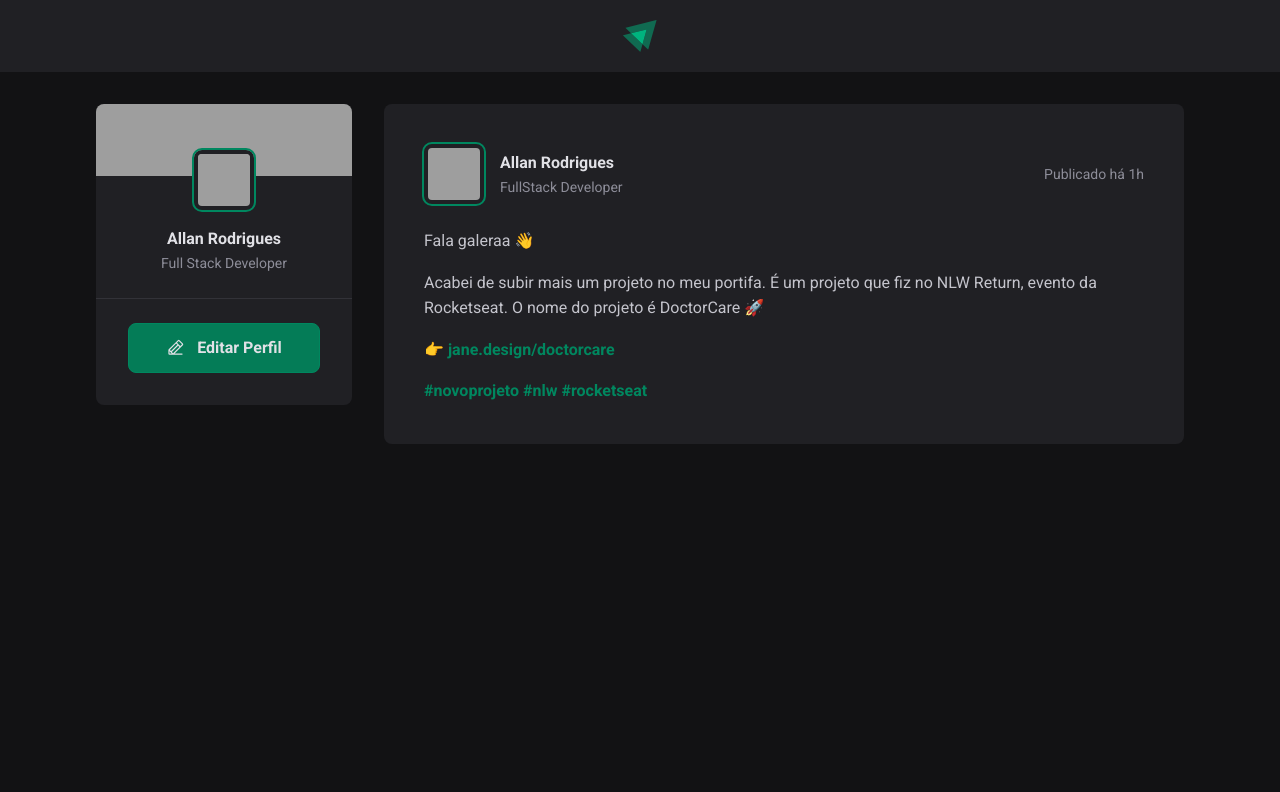
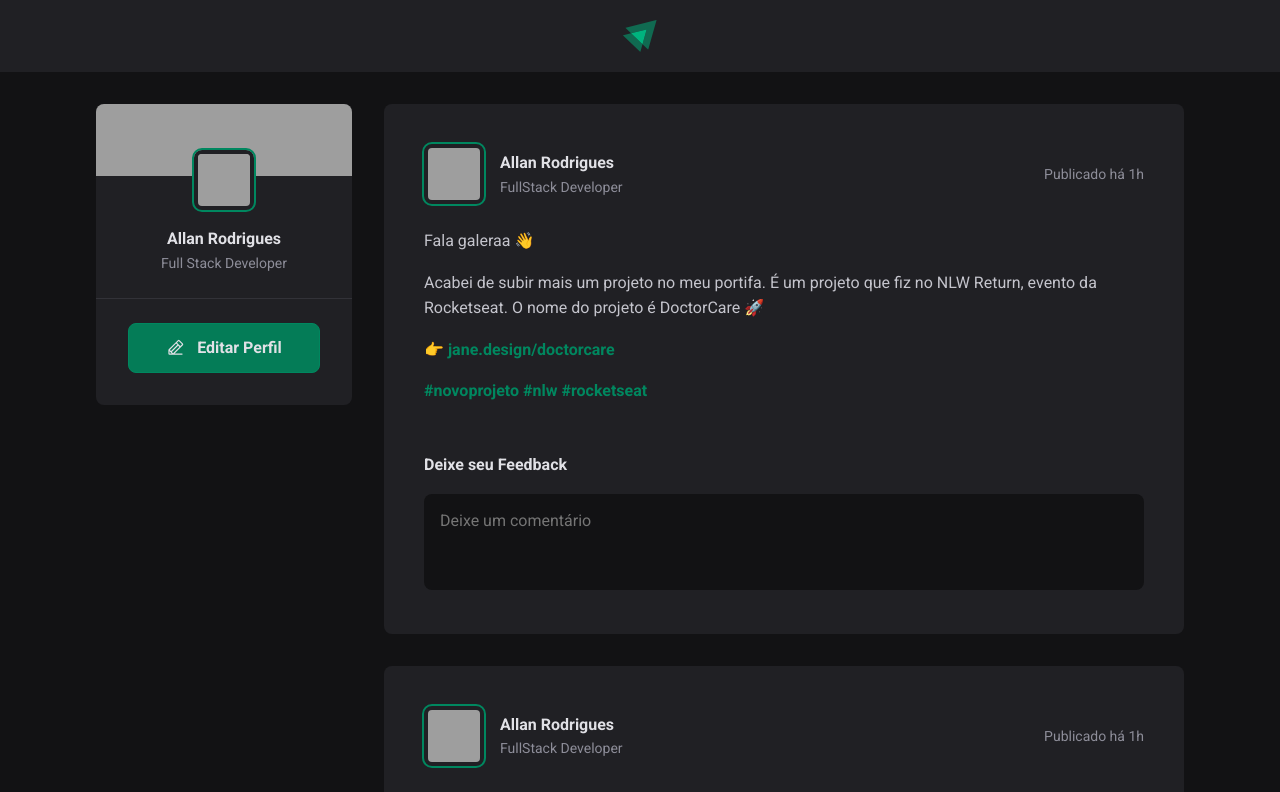
Before and after one commit to allanrodriguesmachado/Feed, a React (Vite) app: page / in a window 1280 px wide. Shown: the top 792 px of the page. Built offline with nearby package versions, Linux system fonts and the light colour scheme; grey boxes are pictures that could not be loaded.

Commit message:
Form Comment

```diff
--- a/src/App.jsx
+++ b/src/App.jsx
@@ -15,6 +15,7 @@
 
         <main>
          <Post />
+         <Post />
         </main>
       </div>
     </>
--- a/src/components/Post.jsx
+++ b/src/components/Post.jsx
@@ -26,6 +26,16 @@
                     <a href="#">#rocketseat</a>
                 </p>
             </div>
+
+            <form className={styles.commentForm}>
+                <strong>Deixe seu Feedback</strong>
+
+                <textarea placeholder='Deixe um comentário' />
+
+                <footer>
+                    <button type='submit'>Publicar</button>
+                </footer>
+            </form>
         </article>
     )
 }
--- a/src/components/Post.module.css
+++ b/src/components/Post.module.css
@@ -65,3 +65,55 @@
     color: var(--gray-400);
     line-height: 1.6;
 }
+
+.commentForm {
+    width: 100%;
+    margin-top: 1.5rem;
+    padding-top: 1.5rem;
+    border-top: 1px solid var(--gray-00)
+}
+
+.commentForm > strong {
+    line-height: 1.6;
+    color: var(--gray-100)
+}
+
+.commentForm > textarea {
+    width: 100%;
+    background: var(--gray-900);
+    border: 0;
+    resize: none;
+    height: 6rem;
+    padding: 1rem;
+    border-radius: 8px;
+    color: var(--gray-100);
+    line-height: 1.4;
+    margin-top: 1rem
+}
+
+.commentForm button[type=submit] {
+    padding: 1rem 1.5rem;
+    margin-top: 1rem;
+    border-radius: 8px;
+    border: 0;
+    background: var(--green-500);
+    color: var(--white);
+    font-weight: bold;
+    cursor: pointer;
+
+    transition: background-color 0.1s;
+}
+
+.commentForm button[type=submit]:hover {
+    background: var(--green-400);
+}
+
+.commentForm > footer {
+    visibility: hidden;
+    max-height: 0;
+}
+
+.commentForm:focus-within footer {
+    visibility: visible;
+    max-height: none;
+}
--- a/src/global.css
+++ b/src/global.css
@@ -10,7 +10,12 @@
 
     --green-500: #00875f;
     --green-400: #00875ee3;
-  }
+}
+
+:focus {
+    outline: transparent;
+    box-shadow: 0 0 0 2px var(--green-500);
+}
 
 * {
     margin: 0;
```
